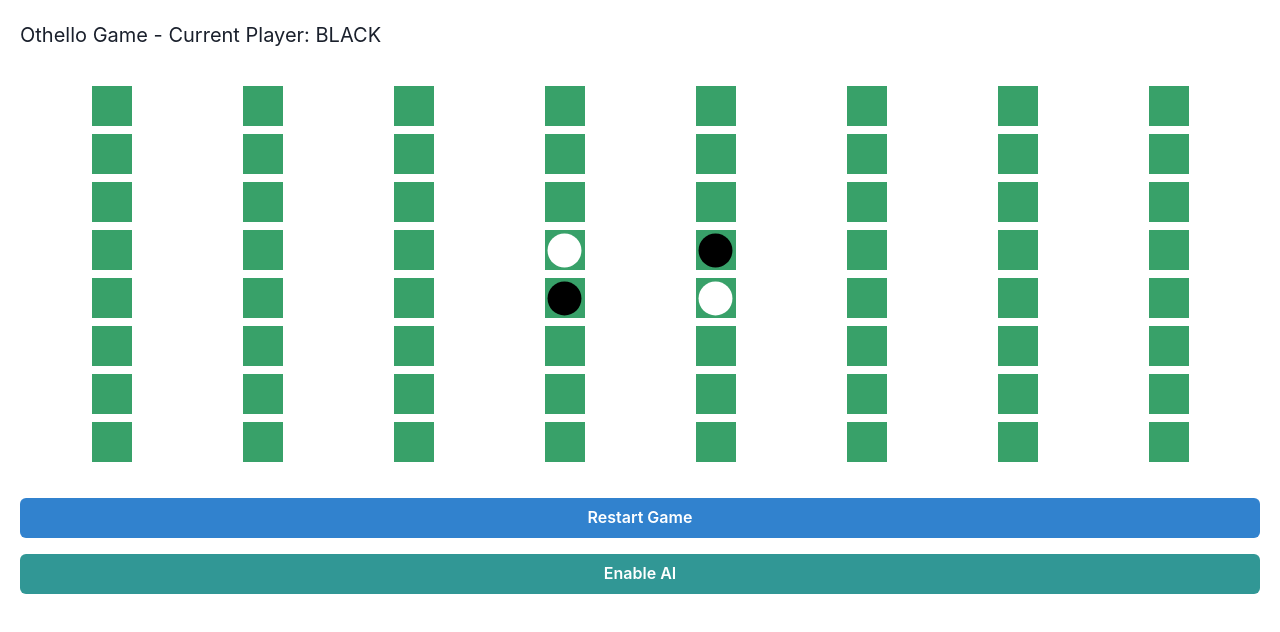
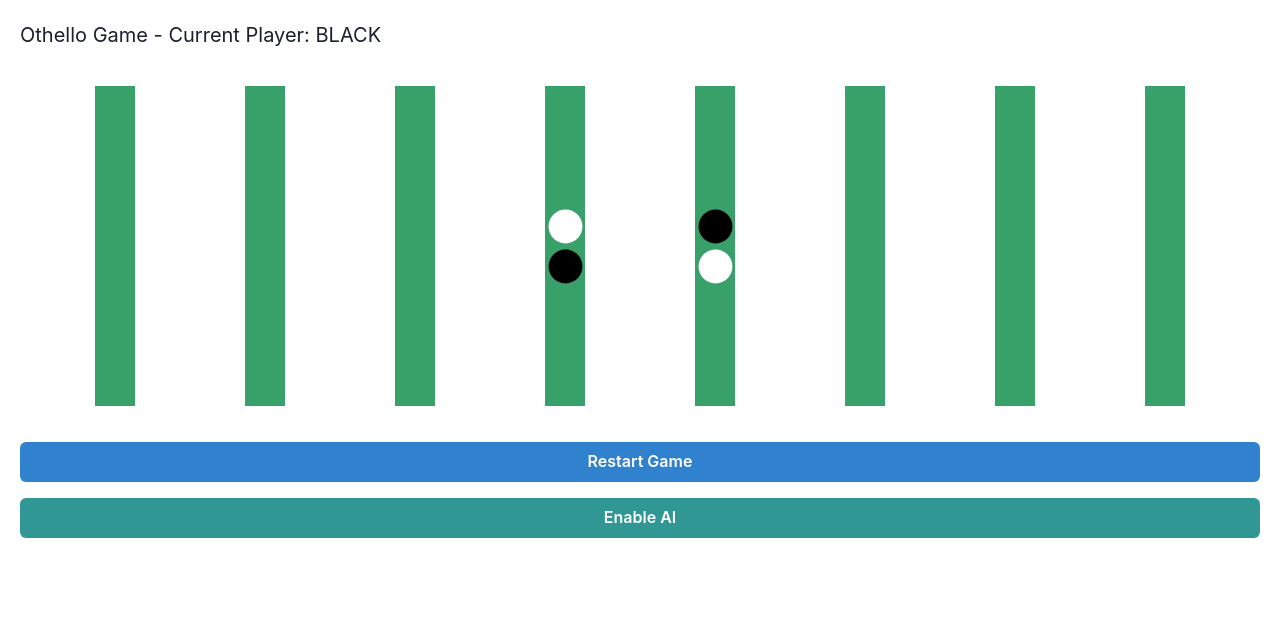
Before and after one commit to GPT-Engineer-App-Dev/flip-flop-reversi, a React (Vite) app: page / in a window 1280 px wide. Shown: the top 632 px of the page. Built offline with nearby package versions, Linux system fonts and the light colour scheme.

Commit message:
Adjusted the gap between columns in the Othello game grid to be smaller than the gap between rows, enhancing the visual appeal of the grid layout.

```diff
--- a/src/pages/Index.jsx
+++ b/src/pages/Index.jsx
@@ -157,7 +157,7 @@ const Index = () => {
       <Text fontSize="xl" mb={4}>
         Othello Game - Current Player: {currentPlayer.toUpperCase()}
       </Text>
-      <Grid templateColumns={`repeat(${boardSize}, 1fr)`} gap={2} justifyItems="center" alignItems="center" p={5}>
+      <Grid templateColumns={`repeat(${boardSize}, 1fr)`} gap="1 2" justifyItems="center" alignItems="center" p={5}>
         {board.map((row, x) =>
           row.map((cell, y) => (
             <GridItem key={`${x}-${y}`} w="40px" h="40px" bg="green.500" onClick={() => placePiece(x, y)} display="flex" justifyContent="center" alignItems="center">
```
